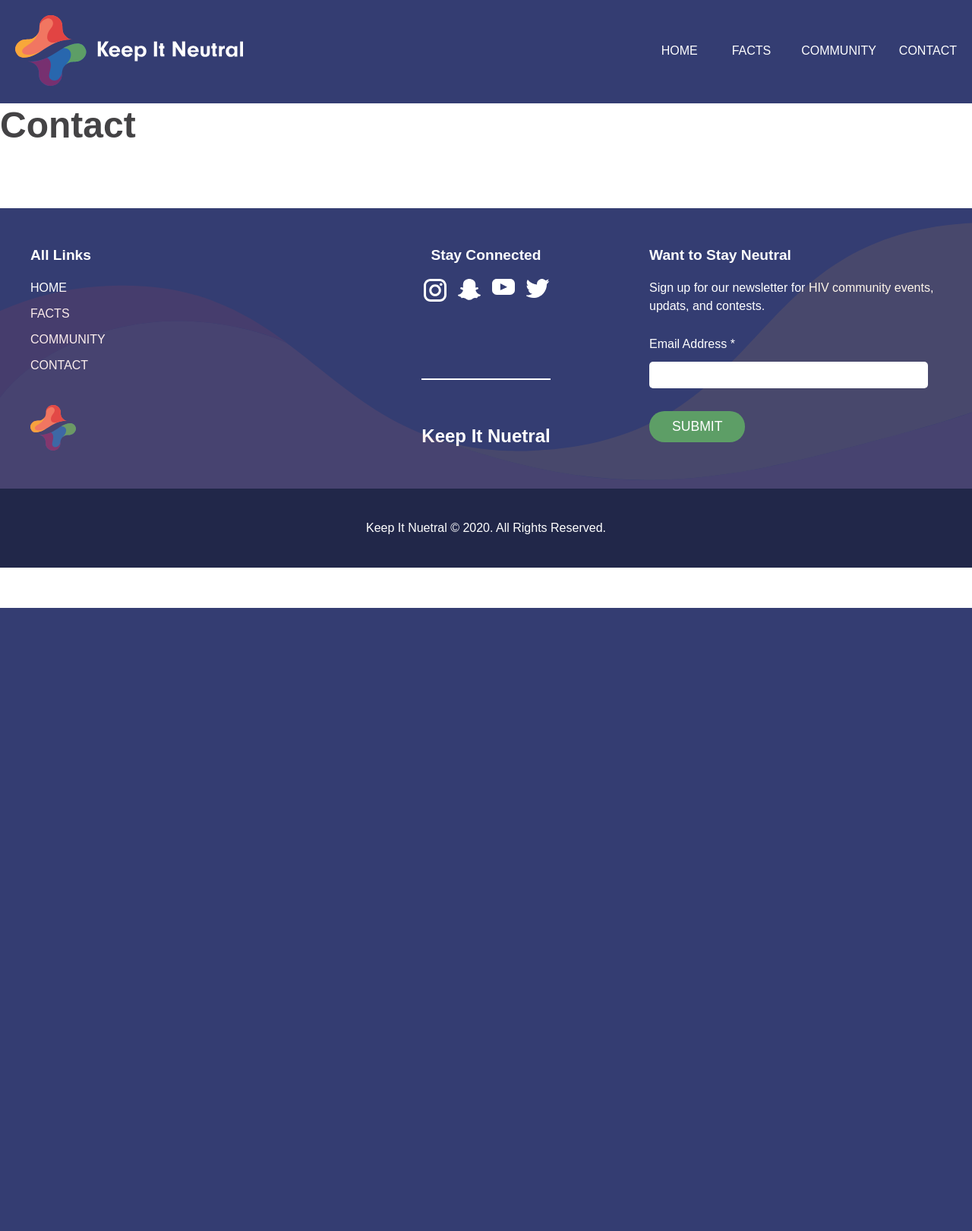
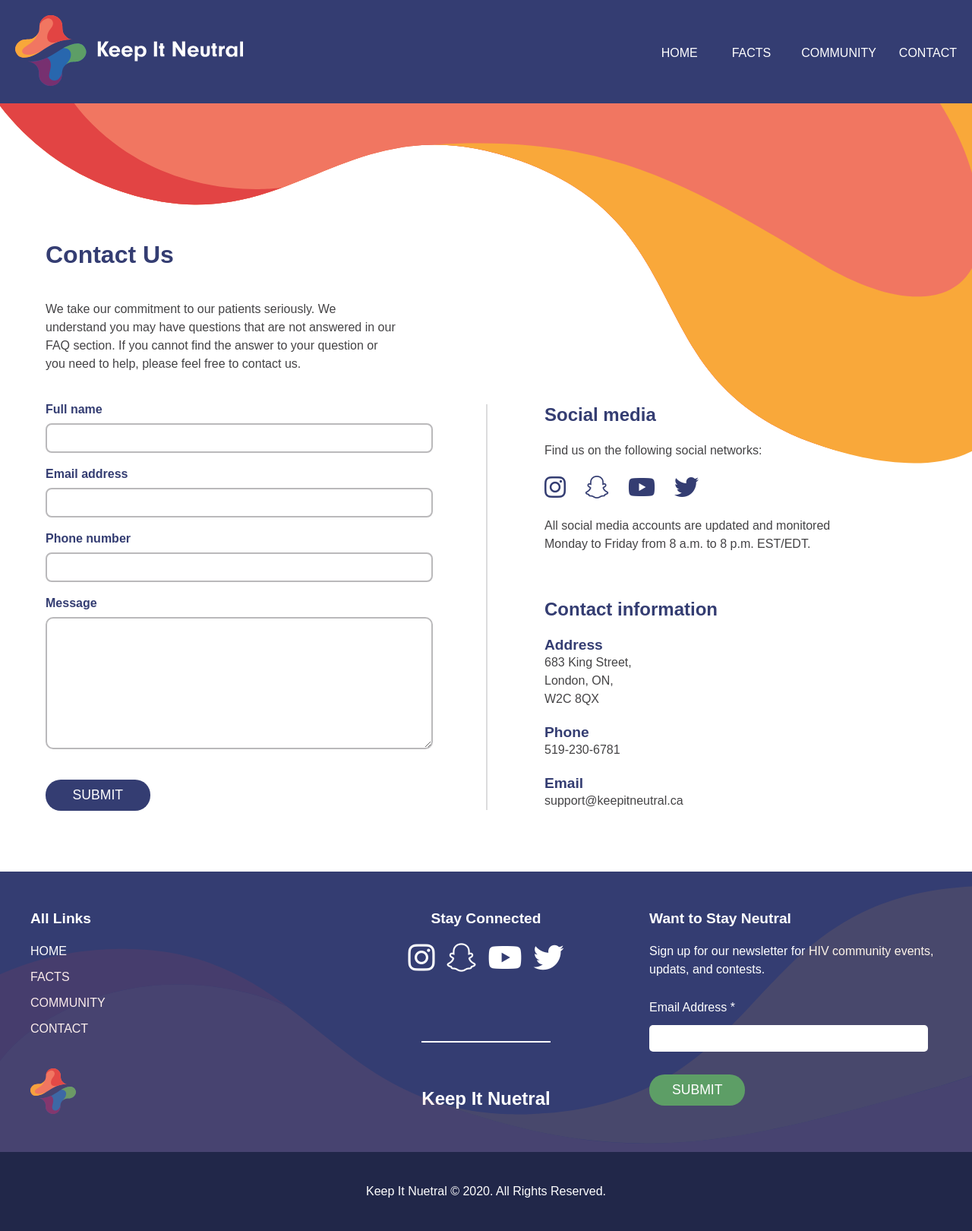
Before and after one commit to mariamkhalifa/Chang_Kayla_Khalifa_Mariam_Gajjar_Kahani_Tsao_Sandra_Valero_Luiza_FIP, a PHP site: page /contact.php in a window 1280 px wide. Shown: the whole page at 76% size. Before the commit the page ends 800 px from the top, so only its background shows below. Run offline with PHP 8.4, Linux system fonts and the light colour scheme; some libraries are stand-ins or nearby versions; some web fonts are replaced.

Commit message:
contact page fully responive

```diff
--- a/contact.php
+++ b/contact.php
@@ -4,14 +4,64 @@
 </head>
 
 <body>
-   <?php include 'template/header.php'; ?>
+    <main id ="app">
+        <?php include 'template/header.php'; ?>
 
-    <section class="">
-        <h1>Contact</h1>
-    </section>
+        <img class="cont-banner" src="images/banner_symbol2.svg" alt="banner symbol">
+        <div class="contact-wrapper">
+            <section class="contact">
+                <h2>Contact Us</h2>
+                <p>We take our commitment to our patients seriously.  We understand you may have questions that are not answered in our FAQ section. If you cannot find the answer to your question or you need to help, please feel free to contact us.</p>
+            </section>
+
+            <form class="cont-form" action="" method="post">
+                <label for="name">Full name</label>
+                <input id="name" name="name" type="text" required>
+                <label for="email">Email address</label>
+                <input id="email" name="email" type="email" required>
+                <label for="phone">Phone number</label>
+                <input id="phone" name="phone" type="tel">
+                <label for="msg">Message</label>
+                <textarea id="msg" name="msg" type="text"  rows="10" required></textarea>
+                <input id="contact-submit" type="submit" value="submit">
+            </form>
+
+            <section class="info">
+                <h2 class="hidden">Contact info</h2>
+
+                <section class="cont-social-media-wrapper">
+                    <h3>Social media</h3>
+                    <p>Find us on the following social networks:</p>
+                    <ul class="cont-social-media">
+                        <li><a href="#" target="_blank"><i class="fab fa-instagram"></i></a><li>
+                        <li><a href="#" target="_blank"><i class="fab fa-snapchat"></i></a><li>
+                        <li><a href="#" target="_blank"><i class="fab fa-youtube"></i></a><li>
+                        <li><a href="#" target="_blank"><i class="fab fa-twitter"></i></a><li>
+                    </ul>
+                    <p>All social media accounts are updated and monitored Monday to Friday from 8 a.m. to 8 p.m. EST/EDT. </p>
+                </section>
+
+                <section class="contact-info-wrapper">
+                    <h3>Contact information</h3>
+                    <div class="info-text">
+                        <h4>Address</h4>
+                        <p>683 King Street,<br>London, ON,<br>W2C 8QX</p>
+                    </div>
+                    <div class="info-text">
+                        <h4>Phone</h4>
+                        <p>519-230-6781</p>
+                    </div>
+                    <div class="info-text">
+                        <h4>Email</h4>
+                        <p>support@keepitneutral.ca</p>
+                    </div>
+                </section>
+            </section>
+        </div>
+    </main>
 
    <?php include 'template/footer.php'; ?>
 
-   <script src="js/main.js" type="module"></script>
+   <script defer src="js/main.js"></script>
 </body>
 </html>
--- a/index.php
+++ b/index.php
@@ -45,7 +45,7 @@
         <div class="about-img">
             <picture>
                 <source media="(min-width: 598px)" srcset="images/girl7.jpg">
-            <img src="images/girl3.jpg" alt="girl">
+                <img src="images/girl3.jpg" alt="girl">
             </picture>
         </div>
         <div class="about-text">
--- a/sass/main.scss
+++ b/sass/main.scss
@@ -1,15 +1,17 @@
 @import '_vars.scss';
 @import 'modules/_reset.scss';
 @import 'modules/_header.scss';
-@import 'modules/_hero.scss';
-@import 'modules/_about.scss';
-@import 'modules/_video.scss';
-@import 'modules/_faq.scss';
-@import 'modules/_testing.scss';
+@import 'modules/_h_hero.scss';
+@import 'modules/_h_about.scss';
+@import 'modules/_h_video.scss';
+@import 'modules/_h_faq.scss';
+@import 'modules/_h_testing.scss';
+@import 'modules/_contact.scss';
 @import 'modules/_footer.scss';
 
 html, body {
     height: 100%;
+    max-width: 100vw;
 }
 
 body {
--- /dev/null
+++ b/sass/modules/_contact.scss
@@ -0,0 +1,175 @@
+.contact-wrapper {
+    position: relative;
+}
+
+.cont-banner {
+    position: absolute;
+}
+
+.contact {
+    margin: 0 40px;
+    @include col;
+    margin-top: 100px;
+    h2 {
+        color: $dark-blue;
+    }
+    p {
+        margin-top: 40px;
+    }
+}
+
+.cont-form {
+    @include col;
+    margin: 40px 40px 0 40px;
+    label {
+        color: $dark-blue;
+        font-weight: bold;
+        font-family: $heading-font;
+        margin-top: 20px;
+    }
+    input {
+        border: $grey 2px solid;
+        padding: 10px;
+        border-radius: 8px;
+        margin-top: 10px;
+    }
+    textarea {
+        border: $grey 2px solid;
+        padding: 10px;
+        border-radius: 10px;
+        margin-top: 10px;
+    }
+    #contact-submit {
+        color: white;
+        background-color: $dark-blue;
+        //padding: 10px 30px;
+        border-radius: 20px;
+        border: none;
+        text-transform: uppercase;
+        margin-top: 40px;
+        width: 27%;
+        cursor: pointer;
+        font-family: $heading-font;
+        font-size: 1.1em;
+        transition: all 1s ease;
+    }
+    #contact-submit:hover {
+        background-color: $hover-color;
+    }
+
+}
+
+.cont-social-media-wrapper {
+    margin: 0 40px;
+    @include col;
+    margin-top: 100px;
+    h3 {
+        color: $dark-blue;
+    }
+    p {
+        margin-top: 20px;
+    }
+}
+
+.cont-social-media {
+    @include row;
+    margin-top: 20px;
+    i {
+        font-size: 2em;
+        color: $dark-blue;
+        margin-right: 25px;
+        transition: all 1s ease;
+    }
+    .fa-twitter {
+        margin-right: 0;
+    }
+    i:hover {
+        color: $hover-color;
+    }
+}
+
+.contact-info-wrapper {
+    margin: 0 40px;
+    @include col;
+    margin-top: 60px;
+    h3 {
+        color: $dark-blue;
+    }
+}
+
+.info-text {
+    margin-top: 20px;
+    h4 {
+        color: $dark-blue;
+    }
+}
+
+@media screen and (min-width: 410px) {
+    .contact {
+        margin-top: 120px;
+        margin-right: 30%;
+    }
+}
+
+@media screen and (min-width: 650px) {
+    .contact {
+        //margin-top: 180px;
+        margin-right: 35%;
+    }
+
+    .cont-form {
+        margin-right: 70px;
+    }
+
+    .contact-wrapper {
+        p:last-child {
+            margin-right: 20%;
+        }
+    }
+}
+
+@media screen and (min-width: 900px) {
+    .contact-wrapper {
+        display: grid;
+        grid-template-areas: 'a a'
+                             'b c';
+        grid-template-columns: 1fr 1fr;
+        grid-row-gap: 40px;
+    }
+
+    .contact {
+        grid-area: a;
+        margin-top: 150px;
+        margin-right: 50%;
+        margin-left: 60px;
+    }
+
+    .cont-form {
+        grid-area: b;
+        margin-top: 0;
+        margin-left: 60px;
+        label:first-child {
+            margin-top: 0;
+        }
+    }
+
+    .info {
+        grid-area: c;
+        margin-top: 0;
+        padding-left: 35px;
+        align-self: center;
+        justify-self: start;
+        border-left : 2px solid rgba($color: $grey, $alpha: .5);
+    }
+
+    .cont-social-media-wrapper {
+        margin-top: 0;
+
+    }
+}
+
+@media screen and (min-width: 1200px) {
+    .contact {
+        margin-top: 180px;
+    }
+}
--- a/sass/modules/_footer.scss
+++ b/sass/modules/_footer.scss
@@ -36,20 +36,21 @@
         margin-top: 20px;
         @include row;
     }
-    img {
-        width: 30px;
+    li {
+        cursor: pointer;
+    }
+    i {
+        font-size: 2.5em;
+        color: white;
         margin-right: 15px;
         transition: all 1s ease;
     }
-    li:last-child {
-        img {
-            margin-right: 0;
-        }
-
+    .fa-twitter {
+        margin-right: 0;
     }
-    // img:hover {
-    //     filter: invert(0.3);
-    // }
+    i:hover {
+        color: $hover-color;
+    }
 }
 
 .subscribe {
--- a/sass/modules/_header.scss
+++ b/sass/modules/_header.scss
@@ -54,6 +56,8 @@
 .nav {
     margin-top: 50px;
     text-align: center;
+    @include col;
+    align-items: center;
     li {
         margin-bottom: 15px;
         display: flex;
--- a/template/footer.php
+++ b/template/footer.php
@@ -12,10 +12,10 @@
     <ul class="f-social-media">
         <h4>Stay Connected</h4>
         <div class="f-social-icons">
-            <li><a href="#" target="_blank"><img src="images/w_instagram.svg" alt="instagram"></a></li>
-            <li><a href="#" target="_blank"><img src="images/w_snapchat.svg" alt="snapchat"></a></li>
-            <li><a href="#" target="_blank"><img src="images/w_youtube.svg" alt="youtube"></a></li>
-            <li><a href="#" target="_blank"><img src="images/w_twitter.svg" alt="twitter"></a></li>
+            <li><a href="#" target="_blank"><i class="fab fa-instagram"></i></a></li>
+            <li><a href="#" target="_blank"><i class="fab fa-snapchat"></i></a></li>
+            <li><a href="#" target="_blank"><i class="fab fa-youtube"></i></a></li>
+            <li><a href="#" target="_blank"><i class="fab fa-twitter"></i></a></li>
         </div>
     </ul>
     <div class="subscribe">
--- a/template/head.php
+++ b/template/head.php
@@ -11,4 +11,4 @@
     <script src="https://cdn.jsdelivr.net/npm/vue@2.5.15/dist/vue.js"></script>
     <!-- <script src="https://unpkg.com/vue/dist/vue.js"></script>
     <script src="https://unpkg.com/vue-router/dist/vue-router.js"></script> -->
-    <!-- <script src="https://kit.fontawesome.com/cfa5b23a00.js" crossorigin="anonymous"></script> -->
+    <script src="https://kit.fontawesome.com/cfa5b23a00.js" crossorigin="anonymous"></script>
--- a/template/header.php
+++ b/template/header.php
@@ -31,10 +31,10 @@
             </li>
         </ul>
         <ul class="h-social-media">
-            <li><a href="#" target="_blank"><img src="images/bl_instagram.svg" alt="instagram"></a></li>
-            <li><a href="#" target="_blank"><img src="images/bl_snapchat.svg" alt="snapchat"></a></li>
-            <li><a href="#" target="_blank"><img src="images/bl_youtube.svg" alt="youtube"></a></li>
-            <li><a href="#" target="_blank"><img src="images/bl_twitter.svg" alt="twitter"></a></li>
+            <li><a href="#" target="_blank"><i class="fab fa-instagram"></i></a></li>
+            <li><a href="#" target="_blank"><i class="fab fa-snapchat"></i></a></li>
+            <li><a href="#" target="_blank"><i class="fab fa-youtube"></i></a></li>
+            <li><a href="#" target="_blank"><i class="fab fa-twitter"></i></a></li>
         </ul>
     </div>
 </header>
```
Also changed, not shown: other parts of sass/modules/_header.scss (+20 -14 lines), README.md, css/main.css, images/banner_symbol.svg (added), images/banner_symbol2.svg (added), sass/modules/_h_about.scss (renamed from sass/modules/_about.scss), sass/modules/_h_faq.scss (renamed from sass/modules/_faq.scss), sass/modules/_h_hero.scss (renamed from sass/modules/_hero.scss), sass/modules/_h_testing.scss (renamed from sass/modules/_testing.scss), sass/modules/_h_video.scss (renamed from sass/modules/_video.scss), 1 other file.
